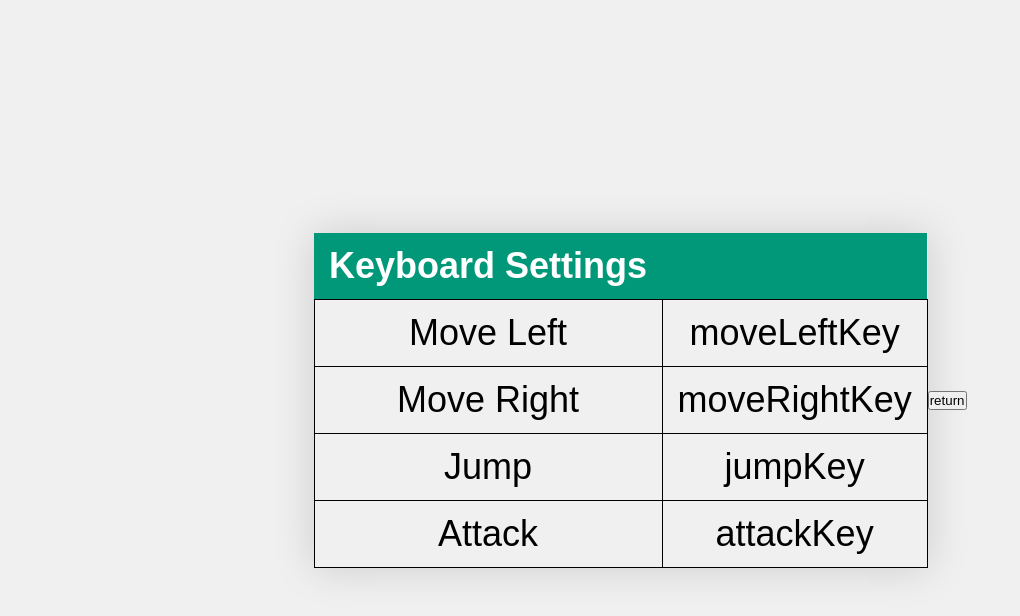
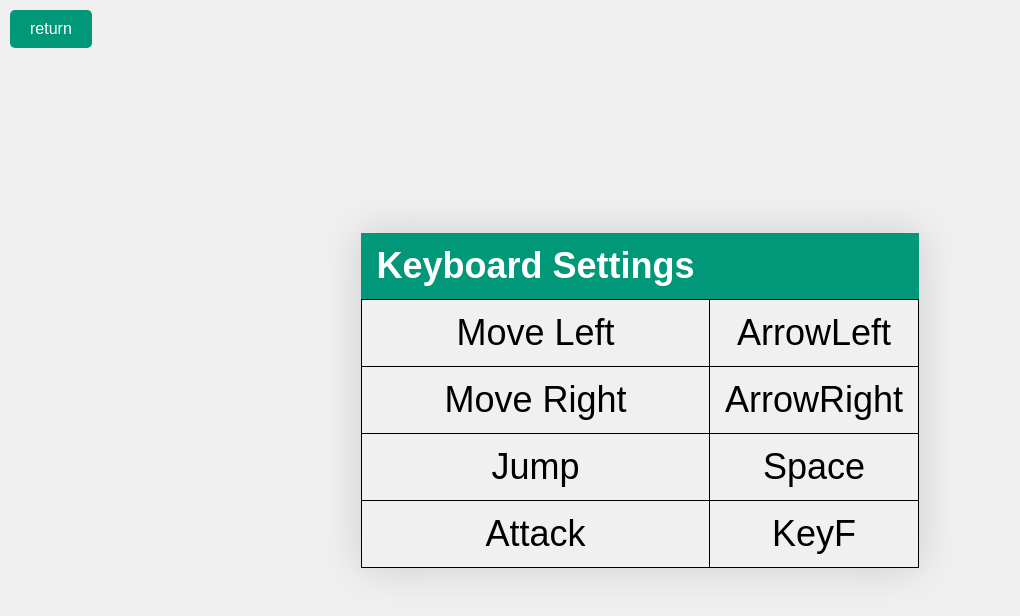
Before and after one commit to OwenWangbattle/Picture-Battle, a Next.js app: page /game/Settings in a window 1280 px wide. Shown: the top 616 px of the page, without its empty margins (0-1020 px from the left). Built offline with nearby package versions, Linux system fonts and the light colour scheme.

Commit message:
Finish keymap page

```diff
--- a/src/app/core/renderer.ts
+++ b/src/app/core/renderer.ts
@@ -42,7 +42,7 @@ class Renderer {
     }
 
     render() {
-        console.log("start render");
+        // console.log("start render");
         this.ctx.drawImage(this.background, 0, 0);
         for (let i = 0; i < this.list.length; ++i) {
             const item = this.list[i] as any;
@@ -50,10 +50,10 @@ class Renderer {
                 this.removeItem(i);
                 continue;
             }
-            console.log(`render ${item.zIndex}`);
+            // console.log(`render ${item.zIndex}`);
             item.render(this.ctx);
         }
-        console.log("end reneder");
+        // console.log("end reneder");
     }
 }
 
--- a/src/app/game/Settings/components/changeButton.module.scss
+++ b/src/app/game/Settings/components/changeButton.module.scss
@@ -5,5 +5,5 @@ $padding: 12px 15px;
     text-align: center;
 }
 .selected {
-    background-color: #ddd; // Or any other styles to indicate selection
+    background-color: #1d80e2; // Or any other styles to indicate selection
 }
--- a/src/app/game/Settings/components/changeButton.tsx
+++ b/src/app/game/Settings/components/changeButton.tsx
@@ -1,5 +1,5 @@
 "use client";
-import React, { useEffect, useState } from "react";
+import React, { useEffect, useRef, useState } from "react";
 import styles from "./changeButton.module.scss";
 import keyMapper from "@/app/core/keyMapper";
 import dynamic from "next/dynamic";
@@ -12,14 +12,73 @@ const setStorageValue = (type: string) => {
 };
 const changeButton = (props: Props) => {
   const [storageValue, setStorageValue] = useState<string | null>("");
+  const [isSelected, setIsSelected] = useState<boolean>(false);
+  const tdRef = useRef<HTMLTableCellElement>(null);
+  const keymapper = new keyMapper();
   const handleClick = () => {
-    console.log(props.type);
+    setIsSelected(!isSelected);
+  };
+  const handlekeydown = (e: KeyboardEvent) => {
+    const key = e.code;
+    if (props.type === "jumpKey") {
+      window.localStorage.setItem("jumpKey", key);
+      keymapper.remap({ jumpKey: key });
+    }
+    if (props.type === "moveLeftKey") {
+      window.localStorage.setItem("moveLeftKey", key);
+      keymapper.remap({ moveLeftKey: key });
+    }
+    if (props.type === "moveRightKey") {
+      window.localStorage.setItem("moveRightKey", key);
+      keymapper.remap({ moveRightKey: key });
+    }
+    if (props.type === "attackKey") {
+      window.localStorage.setItem("attackKey", key);
+      keymapper.remap({ attackKey: key });
+    }
+    setStorageValue(key);
+    setIsSelected(false);
+  };
+
+  const handleOutSideClick = (e: MouseEvent) => {
+    if (tdRef.current && !tdRef.current.contains(e.target as Node)) {
+      setIsSelected(false);
+    }
   };
   useEffect(() => {
-    setStorageValue(props.type);
+    let key = "";
+    if (props.type === "jumpKey") {
+      key = window.localStorage.getItem("jumpKey") || "Space";
+    }
+    if (props.type === "moveLeftKey") {
+      key = window.localStorage.getItem("moveLeftKey") || "ArrowLeft";
+    }
+    if (props.type === "moveRightKey") {
+      key = window.localStorage.getItem("moveRightKey") || "ArrowRight";
+    }
+    if (props.type === "attackKey") {
+      key = window.localStorage.getItem("attackKey") || "KeyF";
+    }
+    setStorageValue(key);
   }, [props.type]);
+
+  useEffect(() => {
+    const tdElement = tdRef.current;
+    if (isSelected) {
+      window.addEventListener("keydown", handlekeydown);
+      window.addEventListener("mousedown", handleOutSideClick);
+    }
+    return () => {
+      window.removeEventListener("keydown", handlekeydown);
+      window.removeEventListener("mousedown", handleOutSideClick);
+    };
+  }, [isSelected]);
   return (
-    <td className={styles.changeButton} onClick={handleClick}>
+    <td
+      ref={tdRef}
+      className={`${styles.changeButton} ${isSelected ? styles.selected : ""}`}
+      onClick={handleClick}
+    >
       {storageValue}
     </td>
   );
--- a/src/app/game/Settings/page.module.scss
+++ b/src/app/game/Settings/page.module.scss
@@ -45,3 +45,16 @@ $min-width: 500px; // 放大一倍的最小宽度
   .styledTable tbody tr {
     border-bottom: 1px solid $border-color;
   }
+  .return{
+    position: absolute;
+    top: 10px;
+    left: 10px;
+    padding: 10px 20px;
+    font-size: 16px;
+    background-color: $highlight-color;
+    color: white;
+    border: none;
+    border-radius: 5px;
+    cursor: pointer;
+
+  }
--- a/src/app/game/Settings/page.tsx
+++ b/src/app/game/Settings/page.tsx
@@ -34,7 +34,7 @@ const Settings = () => {
       </table>
       <div className={styles.return}>
         <Link href="../game">
-          <button>return</button>
+          <p>return</p>
         </Link>
       </div>
     </div>
```
